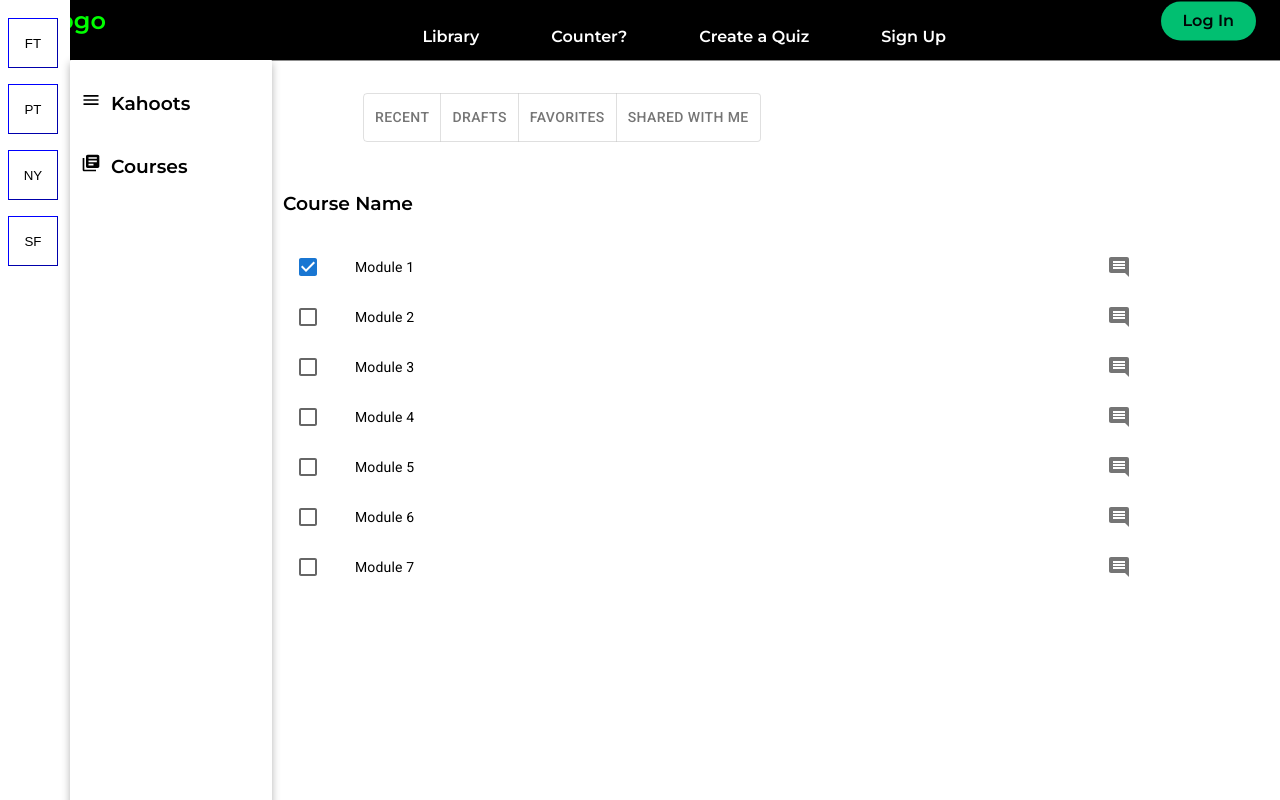
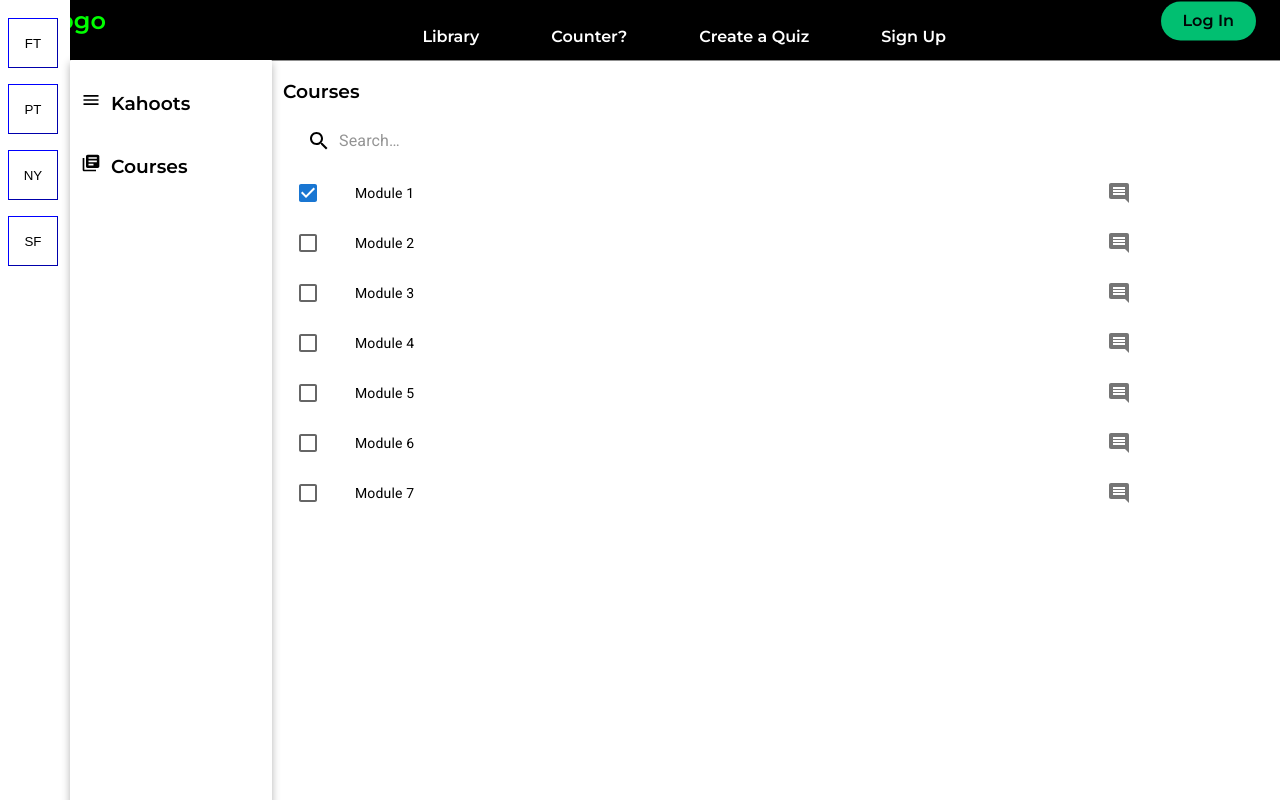
Before and after one commit to flow-state-15/aa_m5_kahoot, a React (Create React App) app in the folder frontend/: page /library/courses in a window 1280 px wide. Built offline with nearby package versions, Linux system fonts and the light colour scheme.

Commit message:
started courses, kahoots, single page for kahoot, search component

```diff
--- a/frontend/src/components/Courses/index.tsx
+++ b/frontend/src/components/Courses/index.tsx
@@ -7,7 +7,7 @@
 import Checkbox from "@mui/material/Checkbox";
 import IconButton from "@mui/material/IconButton";
 import CommentIcon from "@mui/icons-material/Comment";
-import LibraryBar from "../Library/LibraryBar";
+import SideNavSearch from "../SideNavbar/SideNavSearch";
 export default function Courses() {
   const [checked, setChecked] = React.useState([0]);
 
@@ -26,8 +26,8 @@
 
   return (
     <>
-    <LibraryBar />
-      <h3>Course Name</h3>
+      <h3>Courses</h3>
+      <SideNavSearch />
       <List sx={{ width: "100%", maxWidth: 860, bgcolor: "background.paper" }}>
         {[0, 1, 2, 3, 4, 5, 6].map((value) => {
           const labelId = `checkbox-list-label-${value}`;
--- /dev/null
+++ b/frontend/src/components/Kahoots/SingleKahoot.jsx
@@ -0,0 +1,9 @@
+
+
+export default function SingleKahoot({kahoot}) {
+  return (
+      <div className="answers">
+          <h2>{kahoot}</h2>
+      </div>
+  );
+}
--- /dev/null
+++ b/frontend/src/components/Kahoots/index.jsx
@@ -0,0 +1,15 @@
+import LibraryBar from "../Library/LibraryBar";
+import SingleKahoot from "./SingleKahoot";
+
+
+export default function Kahoots() {
+  let kahoots = ["kahoot1", "kahoot2", "kahoot3", "kahoot4", "kahoot5", "kahoot6"];
+  return (
+      <div className="answers">
+        <LibraryBar />
+          {kahoots.map((kahoot) => (
+            <SingleKahoot kahoot={kahoot} />
+          ))}
+      </div>
+  );
+}
--- a/frontend/src/components/Kahoots/index.tsx
+++ /dev/null
@@ -1,7 +0,0 @@
-export default function Kahoots() {
-  return (
-      <div className="answers">
-          <h2>This is the Kahoots Component</h2>
-      </div>
-  );
-}
--- a/frontend/src/components/Library/LibraryBar.tsx
+++ b/frontend/src/components/Library/LibraryBar.tsx
@@ -2,7 +2,7 @@
 import ToggleButton from "@mui/material/ToggleButton";
 import ToggleButtonGroup from "@mui/material/ToggleButtonGroup";
 import { Link } from "react-router-dom";
-
+import SideNavSearch from "../SideNavbar/SideNavSearch";
 export default function LibraryBar() {
   const [alignment, setAlignment] = React.useState("web");
 
@@ -14,21 +14,24 @@
   };
 
   return (
+    <>
       <ToggleButtonGroup
         color="primary"
         value={alignment}
         exclusive
         onChange={handleChange}
-      style={{marginLeft: "5rem", marginTop: "2rem", marginBottom: "2rem"}}
+        style={{ marginLeft: "5rem", marginTop: "2rem", marginBottom: "2rem" }}
       >
         <ToggleButton value="recent">
           {" "}
-        <Link to="all"> Recent</Link>{" "}
+          <Link to="/library/all"> Recent</Link>{" "}
         </ToggleButton>
         <ToggleButton value="drafts">Drafts</ToggleButton>
         <ToggleButton value="favorites">Favorites</ToggleButton>
         <ToggleButton value="shared">Shared with me</ToggleButton>
+        <SideNavSearch />
       </ToggleButtonGroup>
+    </>
   );
 }
 
--- a/frontend/src/components/Library/index.tsx
+++ b/frontend/src/components/Library/index.tsx
@@ -4,7 +4,7 @@
 import SideNavBar from "../SideNavbar/SideNavBar";
 import Courses from "../Courses";
 import Kahoots from "../Kahoots";
-import LibraryBar from "./LibraryBar";
+
 
 const Wrapper = styled("div")({
   background: "white",
--- /dev/null
+++ b/frontend/src/components/SideNavbar/SideNavSearch.tsx
@@ -0,0 +1,67 @@
+import * as React from "react";
+import { styled, alpha } from "@mui/material/styles";
+import AppBar from "@mui/material/AppBar";
+import Box from "@mui/material/Box";
+import Toolbar from "@mui/material/Toolbar";
+import IconButton from "@mui/material/IconButton";
+import Typography from "@mui/material/Typography";
+import InputBase from "@mui/material/InputBase";
+import MenuIcon from "@mui/icons-material/Menu";
+import SearchIcon from "@mui/icons-material/Search";
+
+const Search = styled("div")(({ theme }) => ({
+  position: "relative",
+  borderRadius: theme.shape.borderRadius,
+  backgroundColor: alpha(theme.palette.common.white, 0.15),
+  "&:hover": {
+    backgroundColor: alpha(theme.palette.common.white, 0.25),
+  },
+  marginLeft: 0,
+  width: "100%",
+  [theme.breakpoints.up("sm")]: {
+    marginLeft: theme.spacing(1),
+    width: "auto",
+  },
+}));
+
+const SearchIconWrapper = styled("div")(({ theme }) => ({
+  padding: theme.spacing(0, 2),
+  height: "100%",
+  position: "absolute",
+  pointerEvents: "none",
+  display: "flex",
+  alignItems: "center",
+  justifyContent: "center",
+}));
+
+const StyledInputBase = styled(InputBase)(({ theme }) => ({
+  color: "inherit",
+  "& .MuiInputBase-input": {
+    padding: theme.spacing(1, 1, 1, 0),
+    // vertical padding + font size from searchIcon
+    paddingLeft: `calc(1em + ${theme.spacing(4)})`,
+    transition: theme.transitions.create("width"),
+    width: "100%",
+    [theme.breakpoints.up("sm")]: {
+      width: "12ch",
+      "&:focus": {
+        width: "20ch",
+      },
+    },
+  },
+}));
+
+
+export default function SideNavSearch() {
+  return (
+    <Search>
+      <SearchIconWrapper>
+        <SearchIcon />
+      </SearchIconWrapper>
+      <StyledInputBase
+        placeholder="Search…"
+        inputProps={{ "aria-label": "search" }}
+      />
+    </Search>
+  );
+}
```
Lines whose indentation alone changed are shown as unchanged.
